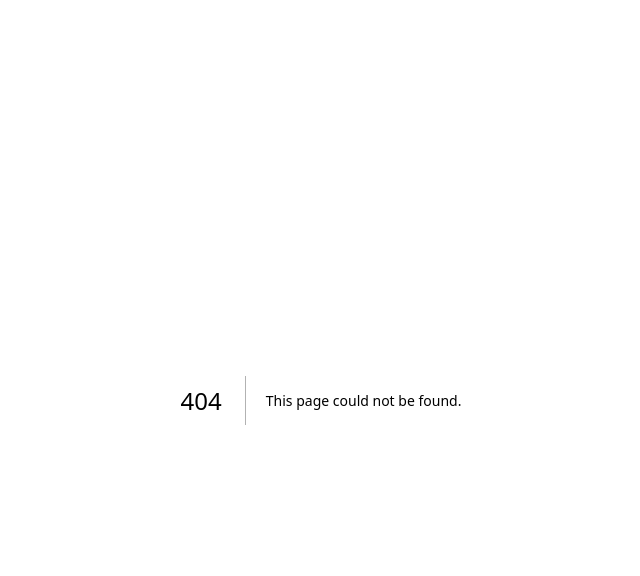
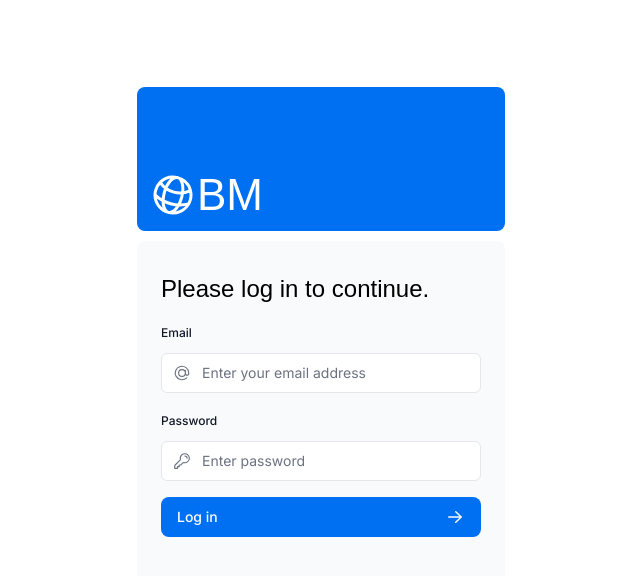
Before and after one commit to ThiasGrey/nextjs-dashboard, a Next.js app: page /login in a window 1280 px wide. Before the commit this address had no page. Shown: the top 576 px of the page, without its empty margins (319-959 px from the left). Built offline with nearby package versions, Linux system fonts and the light colour scheme; a web font is replaced by a local one.

Commit message:
Adding Authentication

```diff
--- a/app/lib/actions.ts
+++ b/app/lib/actions.ts
@@ -4,6 +4,8 @@
 import { sql } from '@vercel/postgres';
 import { revalidatePath } from 'next/cache';
 import { redirect } from 'next/navigation';
+import { signIn } from '@/auth';
+import { AuthError } from 'next-auth';
 
 const FormSchema = z.object({
   id: z.string(),
@@ -121,3 +123,22 @@
     return { message: 'Database Error: Failed to Delete Invoice.' };
   }
 }
+
+export async function authenticate(
+  prevState: string | undefined,
+  formData: FormData,
+) {
+  try {
+    await signIn('credentials', formData);
+  } catch (error) {
+    if (error instanceof AuthError) {
+      switch (error.type) {
+        case 'CredentialsSignin':
+          return 'Invalid credentials.';
+        default:
+          return 'Something went wrong.';
+      }
+    }
+    throw error;
+  }
+}
--- /dev/null
+++ b/app/login/page.tsx
@@ -0,0 +1,17 @@
+import AcmeLogo from '@/app/ui/acme-logo';
+import LoginForm from '@/app/ui/login-form';
+
+export default function LoginPage() {
+  return (
+    <main className="flex items-center justify-center md:h-screen">
+      <div className="relative mx-auto flex w-full max-w-[400px] flex-col space-y-2.5 p-4 md:-mt-32">
+        <div className="flex h-20 w-full items-end rounded-lg bg-blue-500 p-3 md:h-36">
+          <div className="w-32 text-white md:w-36">
+            <AcmeLogo />
+          </div>
+        </div>
+        <LoginForm />
+      </div>
+    </main>
+  );
+}
--- a/app/ui/acme-logo.tsx
+++ b/app/ui/acme-logo.tsx
@@ -7,7 +7,7 @@
       className={`${lusitana.className} flex flex-row items-center leading-none text-white`}
     >
       <GlobeAltIcon className="h-12 w-12 rotate-[15deg]" />
-      <p className="text-[44px]">Acme</p>
+      <p className="text-[44px]">BM</p>
     </div>
   );
 }
--- a/app/ui/dashboard/sidenav.tsx
+++ b/app/ui/dashboard/sidenav.tsx
@@ -2,6 +2,7 @@
 import NavLinks from '@/app/ui/dashboard/nav-links';
 import AcmeLogo from '@/app/ui/acme-logo';
 import { PowerIcon } from '@heroicons/react/24/outline';
+import { signOut } from '@/auth';
 
 export default function SideNav() {
   return (
@@ -17,7 +18,12 @@
       <div className="flex grow flex-row justify-between space-x-2 md:flex-col md:space-x-0 md:space-y-2">
         <NavLinks />
         <div className="hidden h-auto w-full grow rounded-md bg-gray-50 md:block"></div>
-        <form>
+        <form
+          action={async () => {
+            'use server';
+            await signOut();
+          }}
+        >
           <button className="flex h-[48px] w-full grow items-center justify-center gap-2 rounded-md bg-gray-50 p-3 text-sm font-medium hover:bg-sky-100 hover:text-blue-600 md:flex-none md:justify-start md:p-2 md:px-3">
             <PowerIcon className="w-6" />
             <div className="hidden md:block">Sign Out</div>
--- a/app/ui/login-form.tsx
+++ b/app/ui/login-form.tsx
@@ -1,3 +1,5 @@
+'use client';
+
 import { lusitana } from '@/app/ui/fonts';
 import {
   AtSymbolIcon,
@@ -6,10 +8,15 @@
 } from '@heroicons/react/24/outline';
 import { ArrowRightIcon } from '@heroicons/react/20/solid';
 import { Button } from './button';
+import { useFormState, useFormStatus } from 'react-dom';
+import { authenticate } from '@/app/lib/actions';
+
 
 export default function LoginForm() {
+  const [errorMessage, dispatch] = useFormState(authenticate, undefined);
+
   return (
-    <form className="space-y-3">
+    <form action={dispatch} className="space-y-3">
       <div className="flex-1 rounded-lg bg-gray-50 px-6 pb-4 pt-8">
         <h1 className={`${lusitana.className} mb-3 text-2xl`}>
           Please log in to continue.
@@ -56,8 +63,17 @@
           </div>
         </div>
         <LoginButton />
-        <div className="flex h-8 items-end space-x-1">
-          {/* Add form errors here */}
+        <div
+          className="flex h-8 items-end space-x-1"
+          aria-live="polite"
+          aria-atomic="true"
+        >
+          {errorMessage && (
+            <>
+              <ExclamationCircleIcon className="h-5 w-5 text-red-500" />
+              <p className="text-sm text-red-500">{errorMessage}</p>
+            </>
+          )}
         </div>
       </div>
     </form>
@@ -65,8 +81,9 @@
 }
 
 function LoginButton() {
+  const { pending } = useFormStatus();
   return (
-    <Button className="mt-4 w-full">
+    <Button className="mt-4 w-full" aria-disabled={pending}>
       Log in <ArrowRightIcon className="ml-auto h-5 w-5 text-gray-50" />
     </Button>
   );
--- /dev/null
+++ b/auth.config.ts
@@ -0,0 +1,21 @@
+import type { NextAuthConfig } from 'next-auth';
+
+export const authConfig = {
+  pages: {
+    signIn: '/login',
+  },
+  callbacks: {
+    authorized({ auth, request: { nextUrl } }) {
+      const isLoggedIn = !!auth?.user;
+      const isOnDashboard = nextUrl.pathname.startsWith('/dashboard');
+      if (isOnDashboard) {
+        if (isLoggedIn) return true;
+        return false; // Redirect unauthenticated users to login page
+      } else if (isLoggedIn) {
+        return Response.redirect(new URL('/dashboard', nextUrl));
+      }
+      return true;
+    },
+  },
+  providers: [], // Add providers with an empty array for now
+} satisfies NextAuthConfig;
--- /dev/null
+++ b/auth.ts
@@ -0,0 +1,42 @@
+import NextAuth from 'next-auth';
+import Credentials from 'next-auth/providers/credentials';
+import { authConfig } from './auth.config';
+import { z } from 'zod';
+import { sql } from '@vercel/postgres';
+import type { User } from '@/app/lib/definitions';
+import bcrypt from 'bcrypt';
+
+async function getUser(email: string): Promise<User | undefined> {
+  try {
+    const user = await sql<User>`SELECT * FROM users WHERE email=${email}`;
+    return user.rows[0];
+  } catch (error) {
+    console.error('Failed to fetch user:', error);
+    throw new Error('Failed to fetch user.');
+  }
+}
+
+export const { auth, signIn, signOut } = NextAuth({
+  ...authConfig,
+  providers: [
+    Credentials({
+      async authorize(credentials) {
+        const parsedCredentials = z
+          .object({ email: z.string().email(), password: z.string().min(6) })
+          .safeParse(credentials);
+
+        if (parsedCredentials.success) {
+          const { email, password } = parsedCredentials.data;
+          const user = await getUser(email);
+          if (!user) return null;
+          const passwordsMatch = await bcrypt.compare(password, user.password);
+
+          if (passwordsMatch) return user;
+        }
+
+        console.log('Invalid credentials');
+        return null;
+      },
+    }),
+  ],
+});
--- a/package.json
+++ b/package.json
@@ -18,6 +18,7 @@
     "bcrypt": "^5.1.1",
     "clsx": "^2.0.0",
     "next": "^14.0.2",
+    "next-auth": "^5.0.0-beta.15",
     "postcss": "8.4.31",
     "react": "18.2.0",
     "react-dom": "18.2.0",
```
Also changed, not shown: middleware.ts (added, +9 -0 lines), 1 other file (tests, documents, lock files or other folders).
